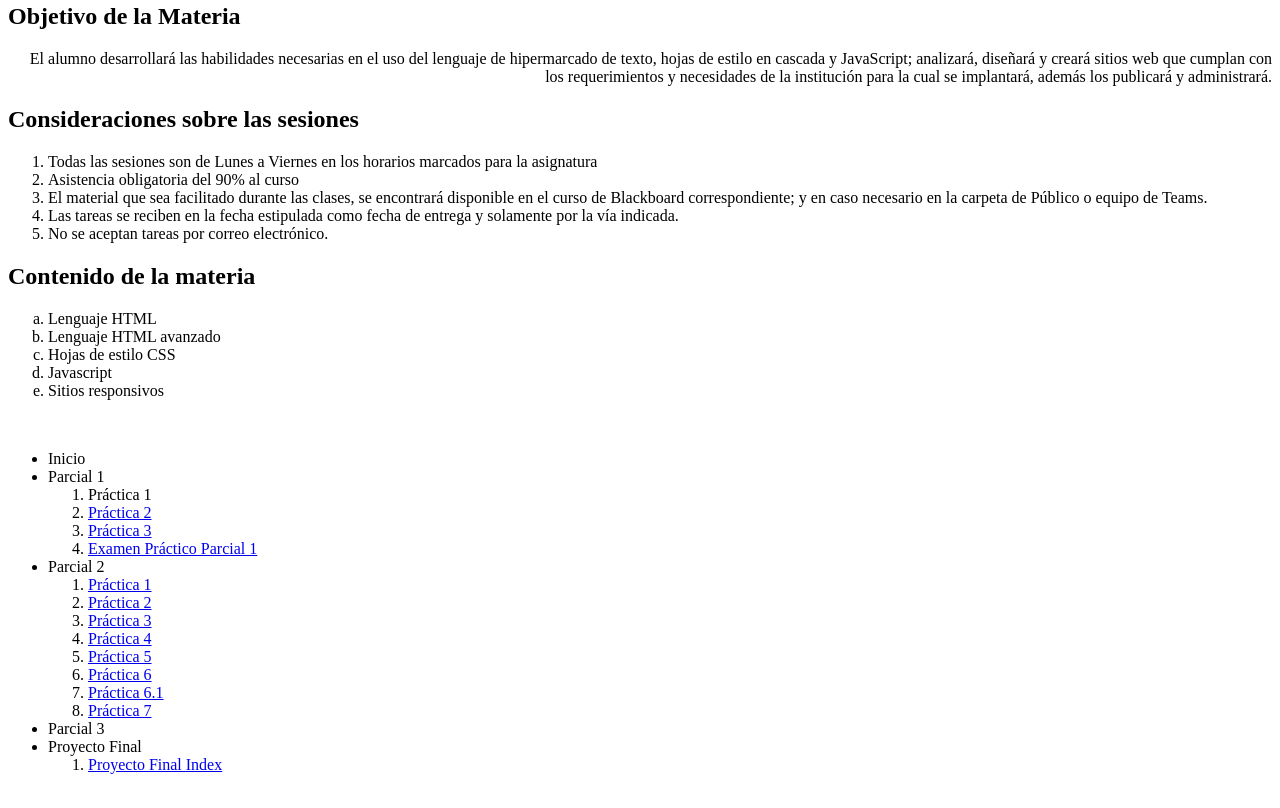
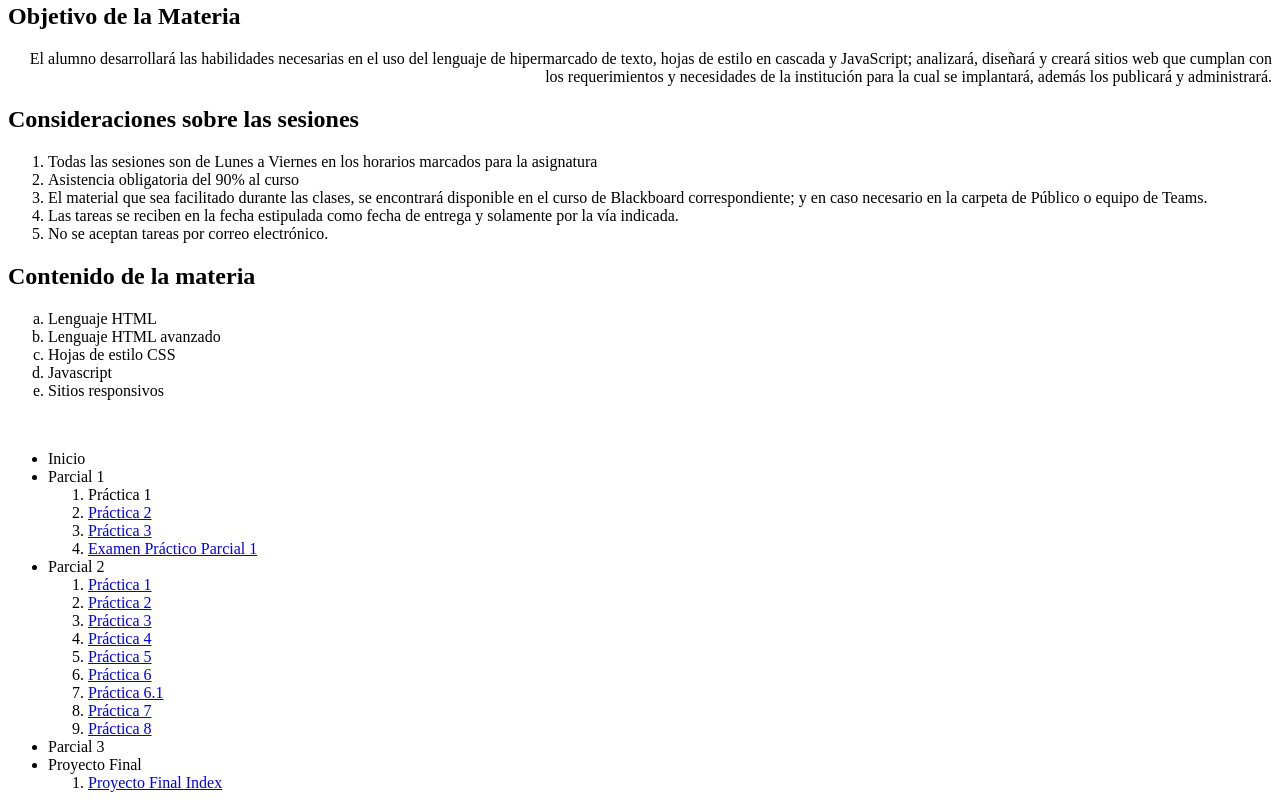
Before and after one commit to viovio18/ProgramacionWeb1, a plain HTML site: page index.html in a window 1280 px wide. Shown: the part 945-1753 px from the top of the page. Drawn offline with Linux system fonts and the light colour scheme.

Commit message:
Update index.html

```diff
--- a/index.html
+++ b/index.html
@@ -137,6 +137,7 @@
 					<li> <a href="Boceto_oxxoindex.html"> Práctica 6 </a> </li>
 					<li> <a href="Boceto_oxxo.html"> Práctica 6.1 </a> </li>
 					<li> <a href="Flexbox2.html"> Práctica 7 </a> </li>
+					<li> <a href="Propiedad_Position.html"> Práctica 8 </a> </li>
 
 
 				</ol>
```
